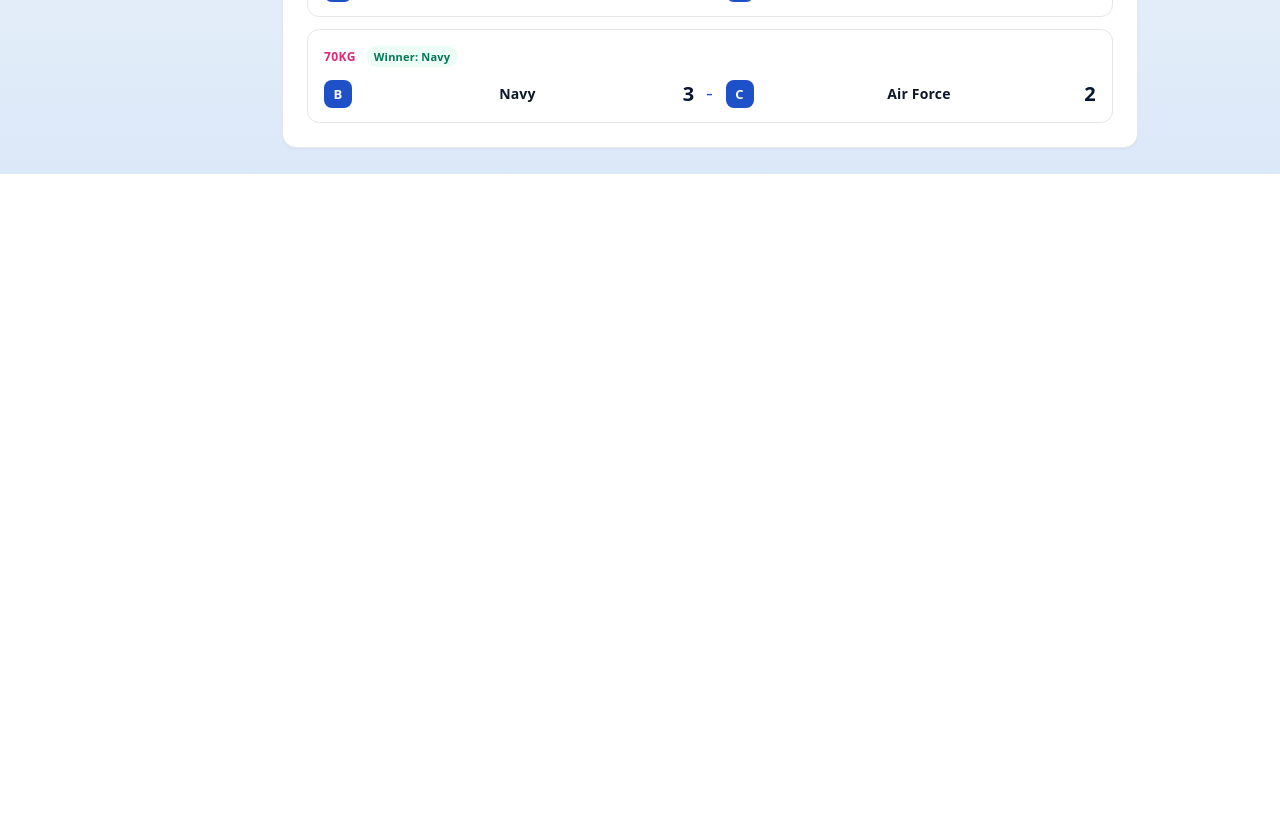
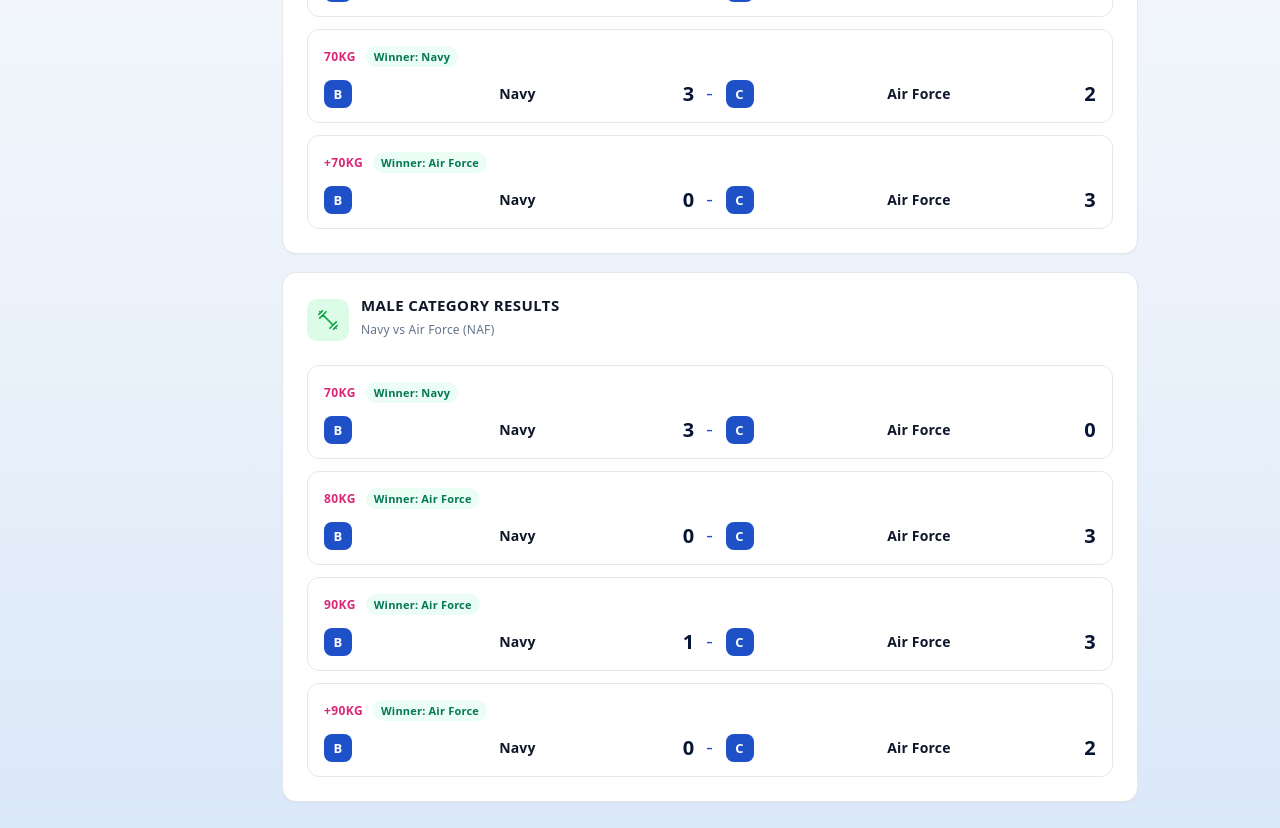
Before and after one commit to geekelo/naval_wrestle_pulse, a React (Vite) app: page /leaderboard in a window 1280 px wide. Shown: the part 980-1808 px from the top of the page. Before the commit the page ends 1154 px from the top, so only its background shows below. Built offline with nearby package versions, Linux system fonts and the light colour scheme.

Commit message:
Add male competition results and update Leaderboard and MatchFixtures components: include male results in competition.js, enhance Leaderboard to display male category results, and refactor MatchFixtures to utilize a new ResultCards component for displaying both male and female results.

```diff
--- a/src/data/competition.js
+++ b/src/data/competition.js
@@ -31,9 +31,16 @@
   { weight: '50kg', scores: { B: 3, C: 1 } },
   { weight: '60kg', scores: { B: 3, C: 2 } },
   { weight: '70kg', scores: { B: 3, C: 2 } },
+  { weight: '+70kg', scores: { B: 0, C: 3 } },
 ]
 
-export const MALE_RESULTS = []
+/** Male category results: Navy (B) vs Air Force / NAF (C) */
+export const MALE_RESULTS = [
+  { weight: '70kg', scores: { B: 3, C: 0 } },
+  { weight: '80kg', scores: { B: 0, C: 3 } },
+  { weight: '90kg', scores: { B: 1, C: 3 } },
+  { weight: '+90kg', scores: { B: 0, C: 2 } },
+]
 
 export function teamName(code) {
   return TEAMS.find((t) => t.code === code)?.name || code
--- a/src/pages/Leaderboard.jsx
+++ b/src/pages/Leaderboard.jsx
@@ -138,7 +138,7 @@
           )}
         </section>
 
-        {tab !== 'male' && (
+        {(tab === 'overall' || tab === 'female') && (
           <section className="reg-card">
             <div className="reg-card-head">
               <span className="reg-card-icon blue">{icon.matches}</span>
@@ -180,6 +180,49 @@
             </div>
           </section>
         )}
+
+        {(tab === 'overall' || tab === 'male') && MALE_RESULTS.length > 0 && (
+          <section className="reg-card">
+            <div className="reg-card-head">
+              <span className="reg-card-icon green">{icon.matches}</span>
+              <div>
+                <h2>MALE CATEGORY RESULTS</h2>
+                <p>Navy vs Air Force (NAF)</p>
+              </div>
+            </div>
+
+            <div className="fx-results">
+              {MALE_RESULTS.map((r) => {
+                const navy = r.scores.B
+                const air = r.scores.C
+                const winner = navy > air ? 'B' : air > navy ? 'C' : null
+                return (
+                  <div className="fx-result" key={r.weight}>
+                    <div className="fx-result-weight">
+                      {r.weight}
+                      {winner && (
+                        <span className="lb-winner">Winner: {teamShort(winner)}</span>
+                      )}
+                    </div>
+                    <div className="fx-result-score">
+                      <span className="fx-side">
+                        <span className="fx-code sm">B</span>
+                        Navy
+                        <strong>{navy}</strong>
+                      </span>
+                      <span className="fx-vs-label">–</span>
+                      <span className="fx-side">
+                        <span className="fx-code sm">C</span>
+                        Air Force
+                        <strong>{air}</strong>
+                      </span>
+                    </div>
+                  </div>
+                )
+              })}
+            </div>
+          </section>
+        )}
       </div>
     </div>
   )
--- a/src/pages/MatchFixtures.jsx
+++ b/src/pages/MatchFixtures.jsx
@@ -5,11 +5,37 @@
   THURSDAY_SESSIONS,
   FRIDAY_SESSIONS,
   FEMALE_RESULTS,
+  MALE_RESULTS,
   teamName,
 } from '../data/competition.js'
 import navyLogo from '../assets/nigerian-navy-logo.png'
 import eventLogo from '../assets/beach_wrestling_challenge_logo.png'
 import { icon } from '../icons.jsx'
+
+function ResultCards({ results }) {
+  return (
+    <div className="fx-results">
+      {results.map((r) => (
+        <div className="fx-result" key={r.weight}>
+          <div className="fx-result-weight">{r.weight}</div>
+          <div className="fx-result-score">
+            <span className="fx-side">
+              <span className="fx-code sm">B</span>
+              Navy
+              <strong>{r.scores.B}</strong>
+            </span>
+            <span className="fx-vs-label">–</span>
+            <span className="fx-side">
+              <span className="fx-code sm">C</span>
+              Air Force
+              <strong>{r.scores.C}</strong>
+            </span>
+          </div>
+        </div>
+      ))}
+    </div>
+  )
+}
 
 function MatchFixtures() {
   const { openNav } = useOutletContext()
@@ -92,27 +118,18 @@
               <p>Navy vs Air Force · Thu 24 Jul 2026</p>
             </div>
           </div>
+          <ResultCards results={FEMALE_RESULTS} />
+        </section>
 
-          <div className="fx-results">
-            {FEMALE_RESULTS.map((r) => (
-              <div className="fx-result" key={r.weight}>
-                <div className="fx-result-weight">{r.weight}</div>
-                <div className="fx-result-score">
-                  <span className="fx-side">
-                    <span className="fx-code sm">B</span>
-                    Navy
-                    <strong>{r.scores.B}</strong>
-                  </span>
-                  <span className="fx-vs-label">–</span>
-                  <span className="fx-side">
-                    <span className="fx-code sm">C</span>
-                    Air Force
-                    <strong>{r.scores.C}</strong>
-                  </span>
-                </div>
-              </div>
-            ))}
+        <section className="reg-card">
+          <div className="reg-card-head">
+            <span className="reg-card-icon blue">{icon.leaderboard}</span>
+            <div>
+              <h2>MALE FIXTURES · RESULTS</h2>
+              <p>Navy vs Air Force (NAF) · Thu 24 Jul 2026</p>
+            </div>
           </div>
+          <ResultCards results={MALE_RESULTS} />
         </section>
 
         <section className="reg-card fx-note-card">
```
